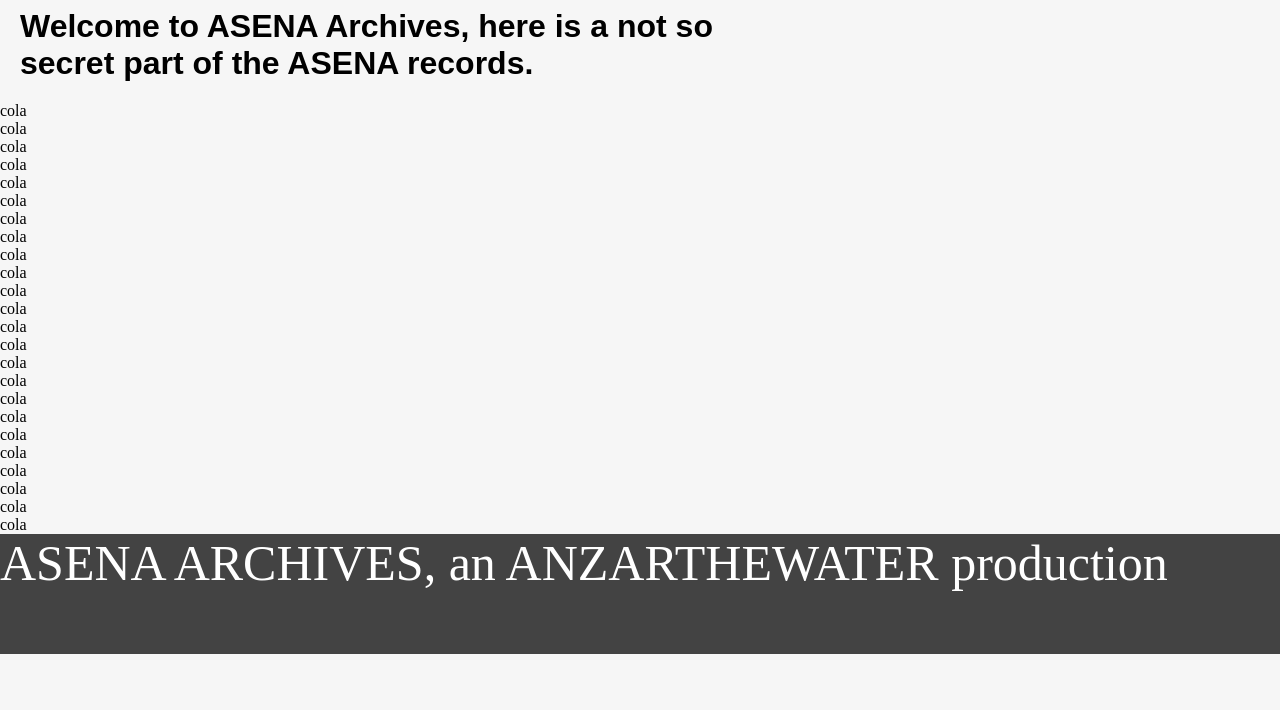
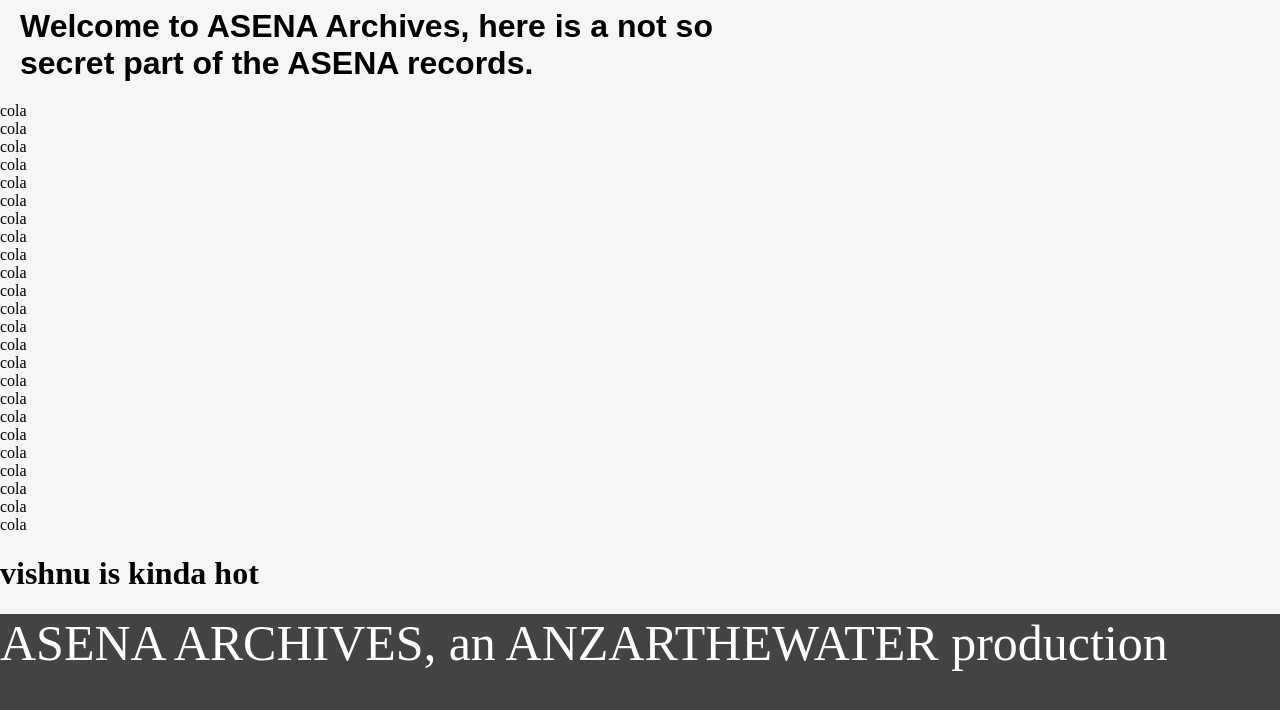
Before and after one commit to anzarthewater/anzarthewater.github.io, a plain HTML site: page index.html in a window 1280 px wide. Shown: the part 122-832 px from the top of the page. Before the commit the page ends 800 px from the top, so only its background shows below. Drawn offline with Linux system fonts and the light colour scheme.

Commit message:
Update index.html

```diff
--- a/index.html
+++ b/index.html
@@ -36,6 +36,9 @@
         cola<br>
         cola<br>cola<br>cola<br>cola<br>cola<br>cola<br>cola<br>cola<br>cola<br>cola<br>cola<br>cola<br>cola<br>cola<br>cola<br>cola<br>cola<br>cola<br>cola<br>cola<br>cola<br>cola<br>
       </p1>
+
+      <h1> vishnu is kinda hot </h1>
+
     </div>
 
 <div>
```
